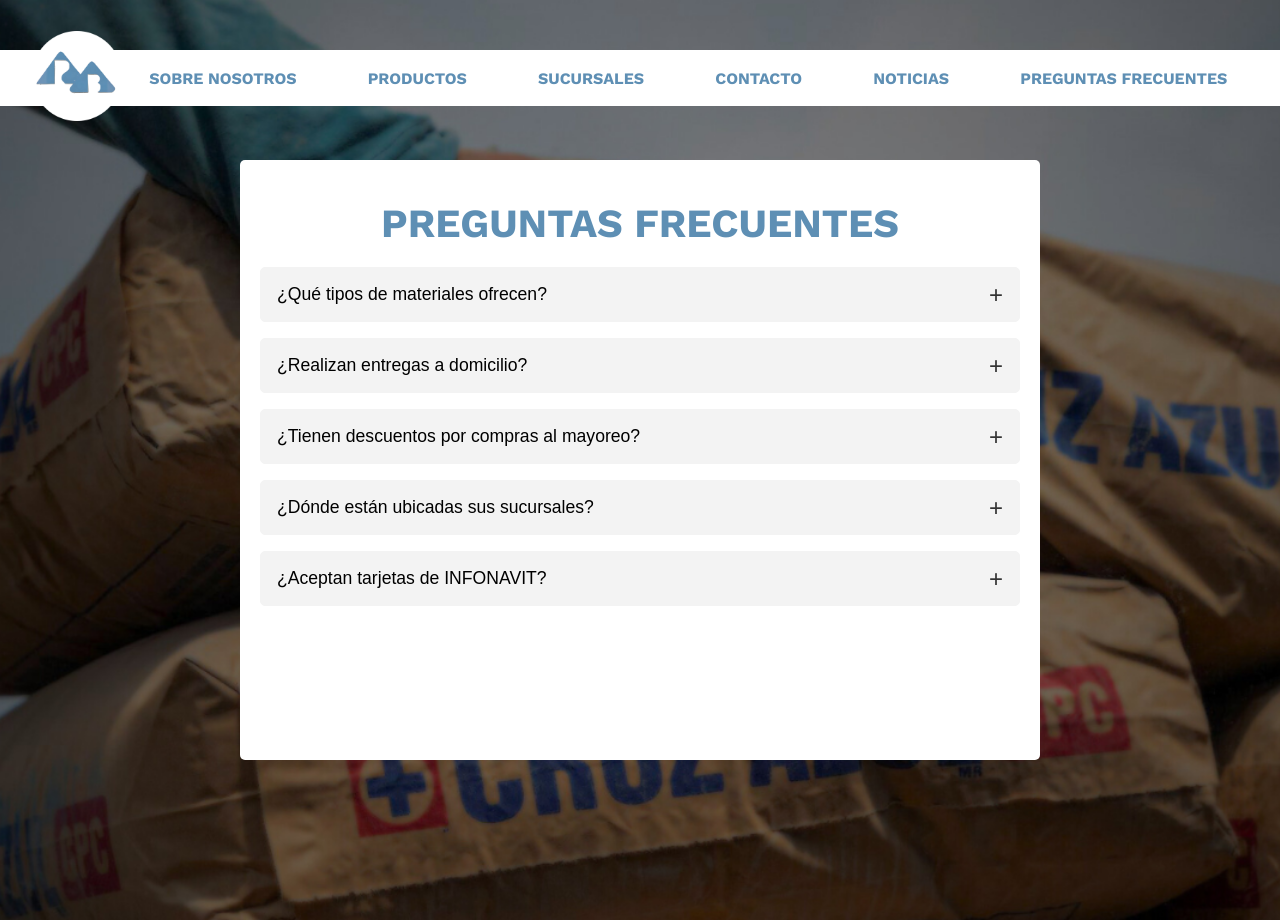
After one commit to Dust-Man/aceros_y_perfiles, a PHP site: page /faq.php in a window 1280 px wide. The commit adds this page. Run offline with PHP 8.4, Linux system fonts and the light colour scheme.

Commit message:
+imagenes para posts y seccion de preguntas frecuentas

```diff
--- a/contacto.php
+++ b/contacto.php
@@ -23,6 +23,10 @@
     form{
         margin: 0 auto !important;
         padding-top: 50px !important;
+    }
+    .boton-envio{
+        color:#0e8abb !important;
+        border-color: #0e8abb !important;
     }
 </style>
 <body>
--- a/create-post.php
+++ b/create-post.php
@@ -36,7 +36,7 @@ if ($_SERVER['REQUEST_METHOD'] == 'POST') {
 </head>
 <body>
     <h1>Crear Nuevo Artículo</h1>
-    <form action="create.php" method="POST" enctype="multipart/form-data">
+    <form action="create-post.php" method="POST" enctype="multipart/form-data">
         <label for="title">Título:</label>
         <input type="text" id="title" name="title" required>
 
--- a/css/principal.css
+++ b/css/principal.css
@@ -237,6 +237,9 @@ nav a {
 .--mbottom60 {
   margin-bottom: 60px;
 }
+.--mbottom30 {
+  margin-bottom: 30px;
+}
 .--bold {
   font-weight: bold;
 }
@@ -372,8 +375,18 @@ nav a {
   color: var(--color-principal);
 }
 .lista-de-formas a{
-  color: var(--color-principal);
+  color: var(--color-oscuro);
   text-decoration: none;
+}
+.boton-derecha{
+  width: 100%;
+  display: flex;
+  justify-content: flex-end;
+}
+.boton-centro{
+  width: 100%;
+  display: flex;
+  justify-content: center;
 }
 .forma-contacto-nombre {
   font-size: 27px;
--- /dev/null
+++ b/faq.php
@@ -0,0 +1,134 @@
+<!DOCTYPE html>
+<html lang="en">
+
+<head>
+    <meta charset="UTF-8">
+    <meta name="viewport" content="width=device-width, initial-scale=1.0">
+    <title>Document</title>
+    <link rel="stylesheet" href="./css/principal.css">
+    <link rel="icon" href="./img/logos/logo.png" type="png/jpg">
+</head>
+
+<body>
+    <?php
+        include("./header.php");
+    ?>
+    <main>
+    <section id="faq" class="layout1 --imagen-cemento-c-azul">
+
+    <div class="faq-container">
+    <h2 class="section-title --color-principal">Preguntas Frecuentes</h2>
+        <!-- Pregunta 1 -->
+        <div class="faq-item">
+            <button class="faq-question">¿Qué tipos de materiales ofrecen? <span>+</span></button>
+            <div class="faq-answer">
+                <p>Ofrecemos una amplia gama de materiales de construcción, como aceros, perfiles, azulejos, baños, y soluciones para pavimentaciones residenciales, comerciales e industriales.</p>
+            </div>
+        </div>
+        <!-- Pregunta 2 -->
+        <div class="faq-item">
+            <button class="faq-question">¿Realizan entregas a domicilio? <span>+</span></button>
+            <div class="faq-answer">
+                <p>Sí, contamos con un servicio de entregas eficiente para garantizar que tus materiales lleguen a tiempo y en perfectas condiciones.</p>
+            </div>
+        </div>
+        <!-- Pregunta 3 -->
+        <div class="faq-item">
+            <button class="faq-question">¿Tienen descuentos por compras al mayoreo? <span>+</span></button>
+            <div class="faq-answer">
+                <p>¡Por supuesto! Ofrecemos precios especiales para compras al mayoreo. Contáctanos para más detalles y cotizaciones personalizadas.</p>
+            </div>
+        </div>
+        <!-- Pregunta 4 -->
+        <div class="faq-item">
+            <button class="faq-question">¿Dónde están ubicadas sus sucursales? <span>+</span></button>
+            <div class="faq-answer">
+                <p>Tenemos cuatro sucursales estratégicamente ubicadas en la zona norte del Estado de México. Consulta nuestra sección de sucursales para más información.</p>
+            </div>
+        </div>
+        <div class="faq-item">
+            <button class="faq-question">¿Aceptan tarjetas de INFONAVIT? <span>+</span></button>
+            <div class="faq-answer">
+                <p>¡Sí! Aceptamos las tarjetas Mejoravit en todas nuestras sucursales</p>
+            </div>
+        </div>
+    </div>
+</section>
+
+<style>
+    #faq{
+
+    }
+    .faq-container {
+        margin: 10rem auto;
+        width: 100%;
+        max-width: 800px;
+        border-radius: 5px;
+        background-color: #fff  !important;
+        padding: 20px;
+        min-height: 75vh;
+
+    }
+
+    .faq-item {
+        margin-bottom: 1rem;
+        width:100%;
+        border-radius: 5px;
+    }
+
+    .faq-question {
+        width: 100%;
+        text-align: left;
+        padding: 1rem;
+        background-color: #f3f3f3;
+        border: 1px solid #f3f3f3;
+        cursor: pointer;
+        font-size: 1.1rem;
+        display: flex;
+        justify-content: space-between;
+        align-items: center;
+        border-radius: 5px;
+    }
+
+    .faq-question span {
+        font-size: 1.5rem;
+        line-height: 0;
+        color: #333;
+    }
+
+    .faq-answer {
+        padding: 1rem;
+        background-color: #fff;
+        border: 1px solid #ddd;
+        border-top: none;
+        display: none;
+        font-size: 1rem;
+        color: #000;
+        border-radius: 5px;
+    }
+</style>
+
+<script>
+    document.querySelectorAll('.faq-question').forEach(button => {
+        button.addEventListener('click', () => {
+            const answer = button.nextElementSibling;
+            const isOpen = answer.style.display === 'block';
+
+            // Close other open answers
+            document.querySelectorAll('.faq-answer').forEach(ans => ans.style.display = 'none');
+            document.querySelectorAll('.faq-question span').forEach(span => span.textContent = '+');
+
+            // Toggle the clicked answer
+            if (!isOpen) {
+                answer.style.display = 'block';
+                button.querySelector('span').textContent = '−';
+            }
+        });
+    });
+</script>
+
+    </main>
+</body>
+<script src="./scripts/header.js"></script>
+
+</html>
--- a/form-contacto.php
+++ b/form-contacto.php
@@ -1,7 +1,9 @@
 <form  action="" method="post" class="form-contacto --form-landing padding-top-30px">
-    <input class="padding-top-30px" type="text" name="nombre-completo" id="nombre-completo" placeholder="Nombre Completo">
+    <input class="padding-top-30px" type="text" name="nombre-completo" id="nombre-completo" placeholder="Nombre">
     <input type="tel" name="telefono" id="telefono" placeholder="teléfono">
     <input type="email" name="email" id="email" placeholder="Correo Electrónico">
     <textarea name="mensaje" id="mensaje" placeholder="mensaje"></textarea>
-    <button type="submit" name="enviar" class="boton-envio ">Enviar</button>
+    <div class="boton-centro">
+        <button type="submit" name="enviar" class="boton-envio ">Enviar</button>
+    </div>
 </form>
--- a/header.php
+++ b/header.php
@@ -29,7 +29,7 @@
             <li><a href="sucursales.php">Sucursales</a></li>
             <li><a href="contacto.php">Contacto</a></li>
             <li><a href="noticias.php">Noticias</a></li>
-            <li><a href="productos_1.php">Preguntas Frecuentes</a></li>
+            <li><a href="faq.php">Preguntas Frecuentes</a></li>
         </ul>
     </nav>
 
```
Also changed, not shown: index.php (+18 -6 lines), sucursales.php (+20 -13 lines), uploads/banners/673f42903f5b8-materiales-de-construccion.jpg (added), uploads/banners/673f42b2b45de-materiales-de-construccion.jpg (added), uploads/banners/673f42c98d496-materiales-de-construccion.jpg (added), uploads/banners/673f433a57929-dinero-e1599518983606-800x400.jpg (added), uploads/banners/673f439da8a86-images.jpeg (added).
